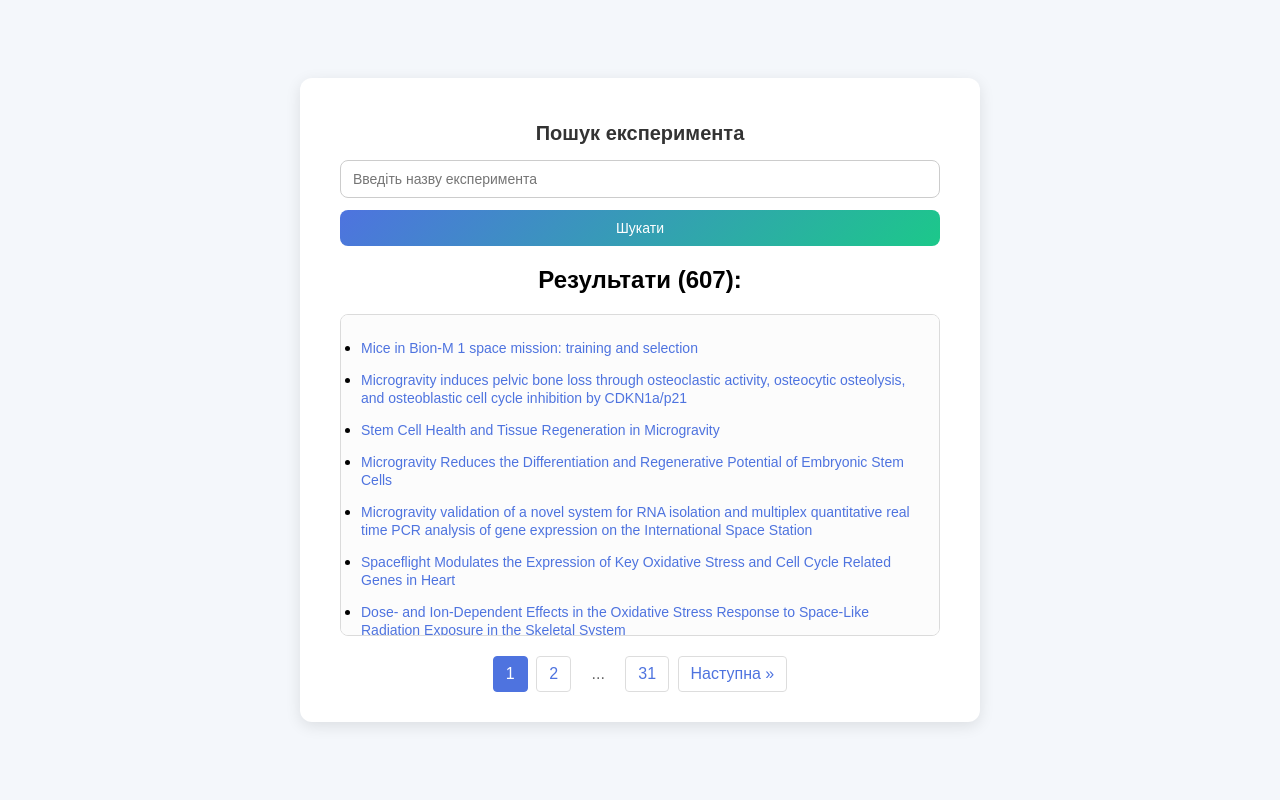
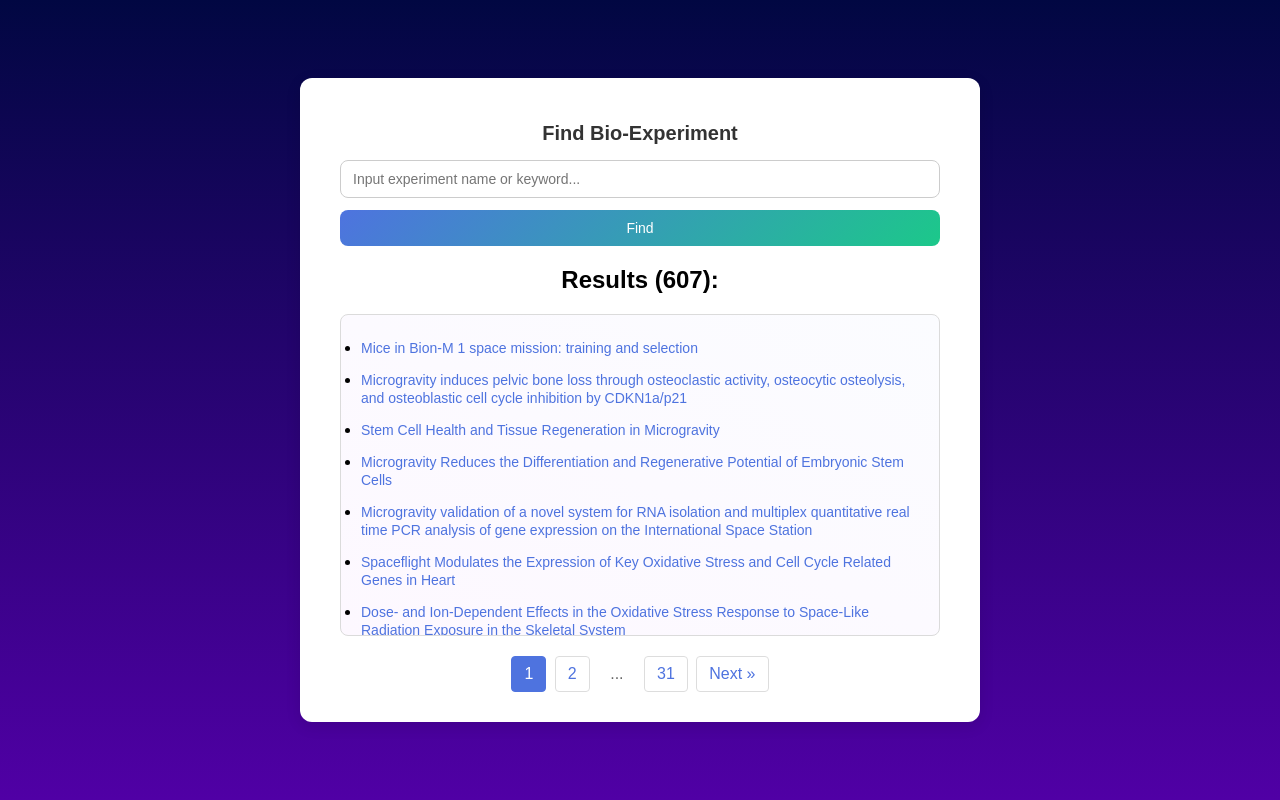
Before and after one commit to Trowa8/SBSE, a Flask app: page / in a window 1280 px wide. Run offline with Flask 3, Linux system fonts and the light colour scheme.

Commit message:
Ui update

```diff
--- a/app.py
+++ b/app.py
@@ -23,7 +23,6 @@ with open("SB_publication_PMC.csv", encoding="utf-8") as f:
             "title": row[title_key].strip(),
             "link": row[link_key].strip()
         })
-
 
 @app.route("/", methods=["GET", "POST"])
 def search():
--- a/static/css/main.css
+++ b/static/css/main.css
@@ -1,6 +1,6 @@
 body {
     font-family: Arial, sans-serif;
-    background: #f4f7fb;
+    background: linear-gradient(to bottom, #010742, #5000a5);
     margin: 0;
     padding: 0;
     display: flex;
@@ -13,7 +13,7 @@ body {
     background: #ffffff;
     padding: 30px 40px;
     border-radius: 12px;
-    box-shadow: 0 4px 15px rgba(0, 0, 0, 0.1);
+    box-shadow: 0 4px 15px #0000001a;
     width: 90%;
     max-width: 600px;
     text-align: center;
@@ -64,7 +64,7 @@ input[type="submit"]:hover {
     border: 1px solid #dbdbdb;
     border-radius: 8px;
     padding: 10px;
-    background: #fcfcfc;
+    background: linear-gradient(to bottom left, #fbfcff, #fdf8ff);
 }
 
 .results {
--- a/templates/index.html
+++ b/templates/index.html
@@ -9,18 +9,18 @@
   <link rel="icon" type="image/png" href="{{ url_for('static', filename='icon.png') }}">
 
 
- <title>Пошук експеримента</title>
+ <title>Find Bio-Experiment</title>
 </head>
 <body>
   <div class="container">
-    <h1>Пошук експеримента</h1>
+    <h1>Find Bio-Experiment</h1>
     <form method="get" action="{{ url_for('search') }}">
-      <input type="text" name="query" placeholder="Введіть назву експеримента" value="{{ query }}">
-      <input type="submit" value="Шукати">
+      <input type="text" name="query" placeholder="Input experiment name or keyword..." value="{{ query }}">
+      <input type="submit" value="Find">
     </form>
 
     {% if results %}
-      <h2>Результати ({{ total_results }}):</h2>
+      <h2>Results ({{ total_results }}):</h2>
       <ul class="results">
         {% for exp in results %}
           <li><a href="{{ url_for('open_link', item_id=(page-1)*20 + loop.index0) }}">{{ exp.title }}</a></li>
@@ -30,7 +30,7 @@
       {% if total_pages > 1 %}
       <div class="pagination">
         {% if page > 1 %}
-          <a href="{{ url_for('search') }}?query={{ query }}&page={{ page - 1 }}">&laquo; Попередня</a>
+          <a href="{{ url_for('search') }}?query={{ query }}&page={{ page - 1 }}">&laquo; Previous</a>
         {% endif %}
 
         <a href="{{ url_for('search') }}?query={{ query }}&page=1" {% if page == 1 %}class="current"{% endif %}>1</a>
@@ -60,7 +60,7 @@
         {% endif %}
 
         {% if page < total_pages %}
-          <a href="{{ url_for('search') }}?query={{ query }}&page={{ page + 1 }}">Наступна &raquo;</a>
+          <a href="{{ url_for('search') }}?query={{ query }}&page={{ page + 1 }}">Next &raquo;</a>
         {% endif %}
       </div>
       {% endif %}
```
